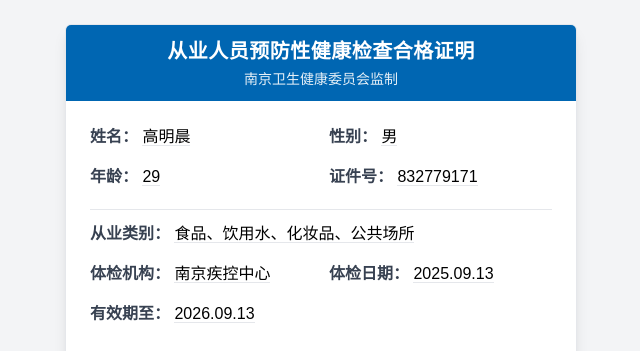
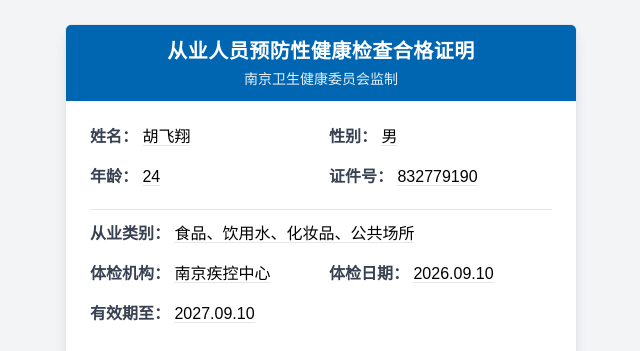
Before and after one commit to Hz21/LJ.github.io, a plain HTML site: page index.html in a window 1280 px wide. Shown: the top 351 px of the page, 319-959 px from the left. Drawn offline with nearby package versions, Linux system fonts and the light colour scheme.

Commit message:
Update index.html

```diff
--- a/index.html
+++ b/index.html
@@ -52,7 +52,7 @@
                 <div class="grid grid-cols-2 gap-x-4 gap-y-2">
                     <div class="info-item">
                         <span class="text-sm md:text-base font-semibold text-gray-700">姓名：</span>
-                        <span class="text-sm md:text-base border-b border-gray-200">高明晨</span>
+                        <span class="text-sm md:text-base border-b border-gray-200">胡飞翔</span>
                     </div>
                     <div class="info-item">
                         <span class="text-sm md:text-base font-semibold text-gray-700">性别：</span>
@@ -60,11 +60,11 @@
                     </div>
                     <div class="info-item">
                         <span class="text-sm md:text-base font-semibold text-gray-700">年龄：</span>
-                        <span class="text-sm md:text-base border-b border-gray-200">29</span>
+                        <span class="text-sm md:text-base border-b border-gray-200">24</span>
                     </div>
                     <div class="info-item">
                         <span class="text-sm md:text-base font-semibold text-gray-700">证件号：</span>
-                        <span class="text-sm md:text-base border-b border-gray-200">832779171</span>
+                        <span class="text-sm md:text-base border-b border-gray-200">832779190</span>
                     </div>
                 </div>
 
@@ -81,11 +81,11 @@
                     </div>
                     <div class="info-item">
                         <span class="text-sm md:text-base font-semibold text-gray-700">体检日期：</span>
-                        <span class="text-sm md:text-base border-b border-gray-200">2025.09.13</span>
+                        <span class="text-sm md:text-base border-b border-gray-200">2026.09.10</span>
                     </div>
                     <div class="info-item">
                         <span class="text-sm md:text-base font-semibold text-gray-700">有效期至：</span>
-                        <span class="text-sm md:text-base border-b border-gray-200">2026.09.13</span>
+                        <span class="text-sm md:text-base border-b border-gray-200">2027.09.10</span>
                     </div>
                 </div>
             </div>
```
